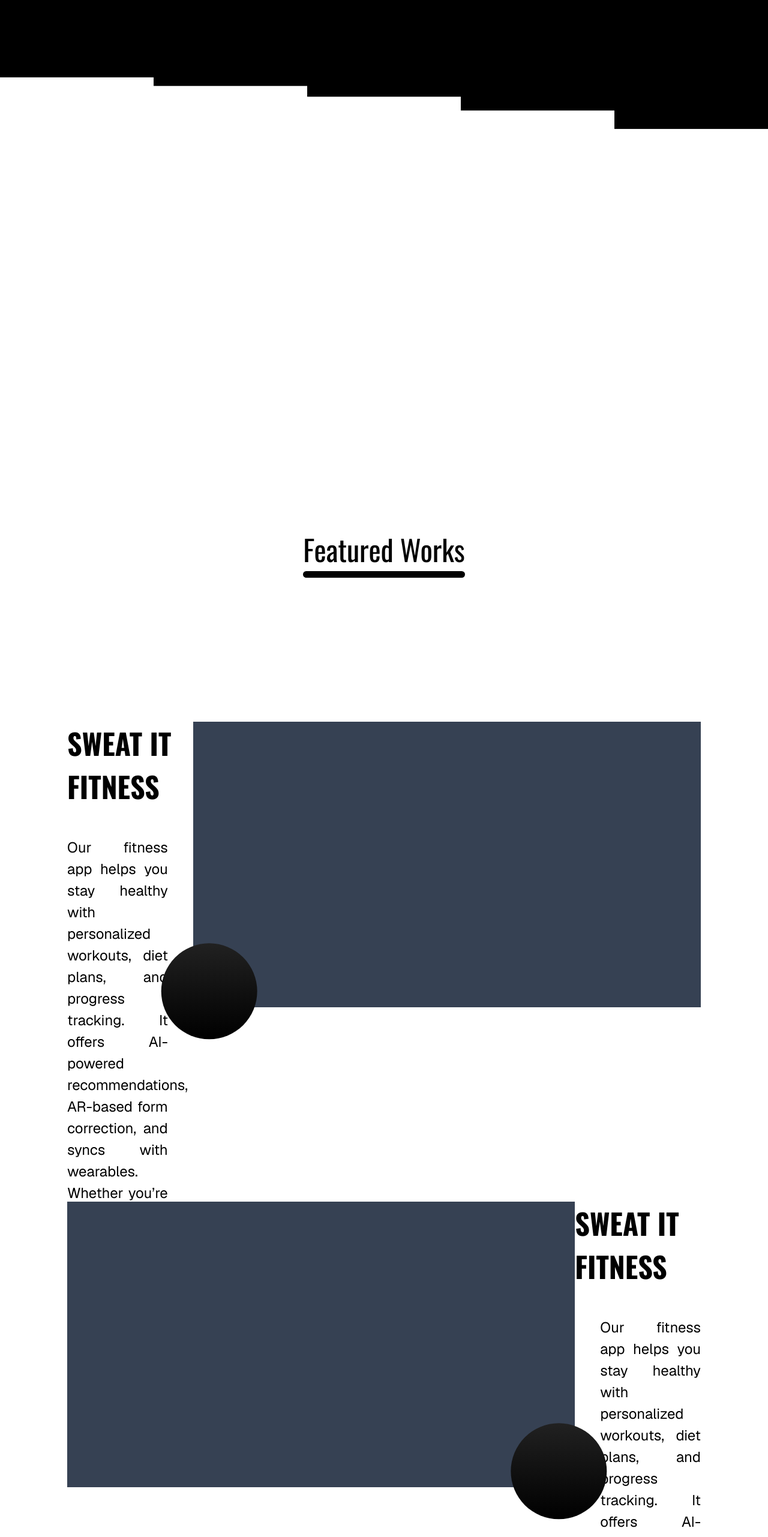
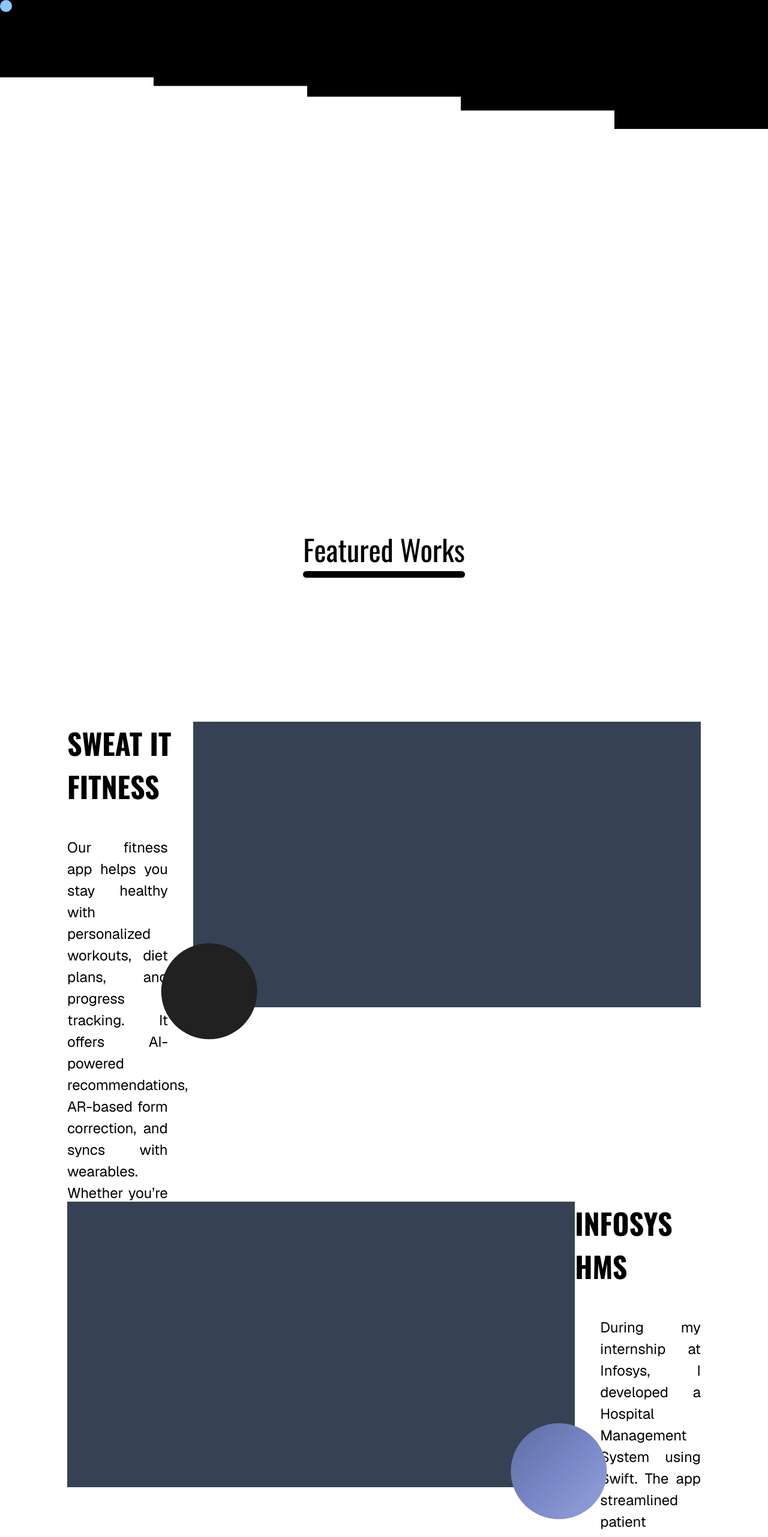
Before and after one commit to jettspanner123/personal-portfolio, a Next.js app: page / in a window 1280 px wide. Shown: the top 2562 px of the page at 60% size. Built offline with nearby package versions, Linux system fonts and the light colour scheme; a web font is replaced by a local one.

Commit message:
added some shit

```diff
--- a/app/constants/ui_constants.ts
+++ b/app/constants/ui_constants.ts
@@ -54,4 +54,6 @@
     appTransparentGradient: string = `linear-gradient(to bottom, transparent 0%, transparent 0%)`;
     appGreenGradient: string = `linear-gradient(to bottom, ${ApplicationColor.current.appGreenLight} 0%, ${ApplicationColor.current.appGreenDark} 100%)`;
     appThanosGradient: string = `linear-gradient(to bottom, ${ApplicationColor.current.appThanosLight} 0%, ${ApplicationColor.current.appThanosDark} 100%)`;
+    infosysHMSApp: string = `linear-gradient(135deg, #5F6CA0, #7886C7, #94A2DA)`
+
 }
--- a/app/page.tsx
+++ b/app/page.tsx
@@ -3,6 +3,7 @@
 import LandingSection from "../app/ui_components/home_components/home_sections/LandingSection";
 import InitialLoader from "@/app/ui_components/landing_loader/InitialLoader";
 import FeaturedWorksSection from "@/app/ui_components/home_components/home_sections/FeaturedWorksSection";
+import CustomMouse from "@/app/ui_components/custom_mouse/CustomMouse";
 
 export default function Home(): React.JSX.Element {
 
@@ -18,6 +19,9 @@
         <React.Fragment>
             <main className={`w-screen relative min-h-screen bg-black`}>
 
+                {/*MARK: Custom Mouse*/}
+                <CustomMouse />
+
                 {/*MARK: Loading Screen*/}
                 <InitialLoader/>
 
--- /dev/null
+++ b/app/stores/mouse_store.ts
@@ -0,0 +1,26 @@
+import {create, StoreApi, UseBoundStore} from "zustand";
+
+export enum MouseHoverStateOptions {
+    None=0,
+    Link = 1,
+}
+
+interface MouseHoverStateInterface {
+    mouseHoverState: MouseHoverStateOptions;
+    setMouseHoverState: (state: MouseHoverStateOptions) => void;
+    mouseSize: number;
+    setMouseSize: (size: number) => void;
+    toggleFor: (type: MouseHoverStateOptions) => void;
+}
+
+export const useMouseHoverState: UseBoundStore<StoreApi<MouseHoverStateInterface>> = create<MouseHoverStateInterface>((set) => ({
+    mouseHoverState: MouseHoverStateOptions.None,
+    setMouseHoverState: (state: MouseHoverStateOptions) => set({mouseHoverState: state}),
+    mouseSize: 20,
+    setMouseSize: (size: number) => set({mouseSize: size}),
+    toggleFor: (type: MouseHoverStateOptions) => set((state) => ({
+        mouseHoverState: state.mouseHoverState == type ? MouseHoverStateOptions.None : type,
+        mouseSize: state.mouseSize === 20 ? 100 : 20
+    }))
+
+}))
--- /dev/null
+++ b/app/ui_components/custom_mouse/CustomMouse.tsx
@@ -0,0 +1,42 @@
+import React from "react";
+import {MouseHoverStateOptions, useMouseHoverState} from "@/app/stores/mouse_store";
+import {AnimatePresence, motion} from "framer-motion";
+import {springOptions} from "@/app/constants/animation_constants";
+import {GrLinkNext} from "react-icons/gr";
+
+
+export default function CustomMouse(): React.ReactElement {
+
+    const {mouseSize, mouseHoverState} = useMouseHoverState();
+
+    const [mousePosition, setMousePosition] = React.useState<{ x: number; y: number }>({x: 0, y: 0});
+
+    React.useEffect((): () => void => {
+        window.addEventListener("mousemove", (event: MouseEvent) => {
+            setMousePosition({x: event.clientX - (mouseSize / 2), y: event.clientY - (mouseSize / 2)});
+        })
+
+        return () => window.removeEventListener("mousemove", () => {
+        });
+    }, [mouseSize]);
+    return (
+        <motion.div
+            animate={{x: mousePosition.x, y: mousePosition.y, height: mouseSize}}
+            transition={{
+                ...springOptions,
+            }}
+            className={`aspect-square rounded-full flex justify-center items-center fixed z-[1000] bg-blue-300 pointer-events-none`}>
+            <AnimatePresence mode={"wait"}>
+                {mouseHoverState === MouseHoverStateOptions.Link && (
+                    <motion.div
+                        animate={{scale: 1, rotate: -40}}
+                        initial={{scale: 0, rotate: -90}}
+                        exit={{scale: 0, rotate: -90}}
+                    >
+                        <GrLinkNext size={20}/>
+                    </motion.div>
+                )}
+            </AnimatePresence>
+        </motion.div>
+    )
+}
--- a/app/ui_components/home_components/home_sections/FeaturedWorksSection.tsx
+++ b/app/ui_components/home_components/home_sections/FeaturedWorksSection.tsx
@@ -3,9 +3,13 @@
 import {springOptions} from "@/app/constants/animation_constants";
 import ProjectViewCards from "@/app/ui_components/home_components/home_sections/project_view_card";
 import ReverseProjectViewCards from "@/app/ui_components/home_components/home_sections/reverse_project_view_card";
+import {MouseHoverStateOptions, useMouseHoverState} from "@/app/stores/mouse_store";
+import {ApplicationColor, ApplicationLinearGradient} from "@/app/constants/ui_constants";
 
 
 export default function FeaturedWorksSection(): React.ReactElement {
+
+    const {toggleFor, mouseHoverState, mouseSize} = useMouseHoverState();
 
     const sectionRef: React.RefObject<HTMLElement | null> = React.useRef(null);
 
@@ -16,6 +20,11 @@
 
 
     const headingUnderlineWidth = useTransform(scrollYProgress, [0, 0.5], ["0%", "100%"]);
+
+
+    React.useEffect(() => {
+        console.log(mouseHoverState, mouseSize);
+    }, [mouseHoverState, mouseSize]);
 
 
     return (
@@ -55,18 +64,29 @@
                     <h1 className={`text-[3rem] !pt-[5rem] inline-block`}>
                         Featured Works
 
-                        <motion.div style={{ width: headingUnderlineWidth, transformOrigin: "center" }} className={`w-full h-[11px] bg-black rounded-full`}/>
+                        <motion.div style={{width: headingUnderlineWidth, transformOrigin: "center"}}
+                                    className={`w-full h-[11px] bg-black rounded-full`}/>
                     </h1>
                 </div>
 
 
-
                 {/*MARK: First project*/}
-                <ProjectViewCards/>
-                <ReverseProjectViewCards />
+                <ProjectViewCards
+                    heading={"Sweat It Fitness"}
+                    body={"Our fitness app helps you stay healthy with personalized workouts, diet plans, and progress tracking. It offers AI-powered recommendations, AR-based form correction, and syncs with wearables. Whether you’re a beginner or advanced, the app adapts to your needs and keeps you motivated every step of the way."}
+                    iconBackground={ApplicationColor.current.appDarkBG}
+                />
+                <ReverseProjectViewCards
+                    heading={"Infosys HMS"}
+                    body={"During my internship at Infosys, I developed a Hospital Management System using Swift. The app streamlined patient registration, appointment scheduling, and medical record management. It featured a clean UI, real-time data updates, and secure data handling, enhancing operational efficiency and improving the overall hospital workflow experience."}
+                    iconBackground={ApplicationLinearGradient.current.infosysHMSApp}
+                />
 
 
-                <div className={`w-full h-[50rem]`}>
+                <div
+                    onMouseEnter={() => toggleFor(MouseHoverStateOptions.Link)}
+                    onMouseLeave={() => toggleFor(MouseHoverStateOptions.Link)}
+                    className={`w-full bg-red-300 h-[50rem]`}>
 
                 </div>
 
--- a/app/ui_components/home_components/home_sections/project_view_card.tsx
+++ b/app/ui_components/home_components/home_sections/project_view_card.tsx
@@ -1,10 +1,27 @@
 import React from "react";
-import {motion, useSpring, useTransform, useScroll} from "framer-motion";
+import {motion, useScroll, useSpring, useTransform} from "framer-motion";
 import {springOptions} from "@/app/constants/animation_constants";
-import {ApplicationLinearGradient} from "@/app/constants/ui_constants";
+import {StaticImageData} from "next/image";
+import {MouseHoverStateOptions, useMouseHoverState} from "@/app/stores/mouse_store";
 
-export default function ProjectViewCards(): React.ReactElement {
+interface ProjectViewCardProps {
+    heading: string;
+    body: string;
+    image?: StaticImageData;
+    icon?: StaticImageData;
+    iconBackground: string;
+    link?: string;
+}
 
+export default function ProjectViewCards({
+                                             heading,
+                                             body,
+                                             image,
+                                             icon,
+                                             iconBackground,
+                                             link
+                                         }: ProjectViewCardProps): React.ReactElement {
+    const {toggleFor} = useMouseHoverState();
 
     const firstProjectRef: React.RefObject<HTMLDivElement | null> = React.useRef(null);
     const {scrollYProgress: firstProjectScrollProgress} = useScroll({
@@ -18,17 +35,26 @@
         firstProjectSecondImage: useSpring(useTransform(firstProjectScrollProgress, [0.5, 1], [0, 1]), springOptions),
     };
     return (
-        <div ref={firstProjectRef}
-             className={`w-full !px-[7rem] h-[35rem] flex justify-between items-center !mt-[15rem]`}>
+        <div
+            onMouseEnter={() => {
+                toggleFor(MouseHoverStateOptions.Link)
+            }}
+            onMouseLeave={() => {
+                toggleFor(MouseHoverStateOptions.Link)
+            }}
+            onClick={() => {
+                window.open(link, '_blank');
+            }}
+            ref={firstProjectRef}
+            className={`w-full !px-[7rem] h-[35rem] flex justify-between items-center !mt-[15rem]`}>
             <div className={`flex-1 h-full flex flex-col`}>
-                <h1 className={`font-bold text-[3rem] uppercase oswald`}>Sweat It Fitness</h1>
+                <h1 className={`font-bold text-[3rem] uppercase oswald`}>
+                    {heading}
+                </h1>
 
 
                 <p className={`text-[1.5rem] geist w-[80%] text-justify !mt-[3rem]`}>
-                    Our fitness app helps you stay healthy with personalized workouts, diet plans, and progress
-                    tracking. It offers AI-powered recommendations, AR-based form correction, and syncs with
-                    wearables. Whether you’re a beginner or advanced, the app adapts to your needs and keeps you
-                    motivated every step of the way.
+                    {body}
                 </p>
 
             </div>
@@ -48,7 +74,7 @@
                     <motion.div
                         style={{
                             scale: projectImagesScaleAnimation.firstProjectSecondImage,
-                            background: ApplicationLinearGradient.current.appBackground,
+                            background: iconBackground
                         }}
                         className={`h-[10rem] aspect-square rounded-full absolute bottom-0 translate-y-1/3 -translate-x-1/3`}>
 
--- a/app/ui_components/home_components/home_sections/reverse_project_view_card.tsx
+++ b/app/ui_components/home_components/home_sections/reverse_project_view_card.tsx
@@ -1,11 +1,29 @@
 import React from "react";
-import {motion, useSpring, useTransform, useScroll} from "framer-motion";
+import {motion, useScroll, useSpring, useTransform} from "framer-motion";
 import {springOptions} from "@/app/constants/animation_constants";
-import {ApplicationLinearGradient} from "@/app/constants/ui_constants";
+import {StaticImageData} from "next/image";
+import {MouseHoverStateOptions, useMouseHoverState} from "@/app/stores/mouse_store";
 
-export default function ReverseProjectViewCards(): React.ReactElement {
+interface ReverseProjectViewCardProps {
+    heading: string;
+    body: string;
+    image?: StaticImageData;
+    icon?: StaticImageData;
+    iconBackground: string;
+    link?: string;
+}
+
+export default function ReverseProjectViewCards({
+                                                    heading,
+                                                    body,
+                                                    image,
+                                                    icon,
+                                                    iconBackground,
+                                                    link
+                                                }: ReverseProjectViewCardProps): React.ReactElement {
 
 
+    const {toggleFor} = useMouseHoverState();
     const firstProjectRef: React.RefObject<HTMLDivElement | null> = React.useRef(null);
     const {scrollYProgress: firstProjectScrollProgress} = useScroll({
         target: firstProjectRef,
@@ -18,8 +36,18 @@
         firstProjectSecondImage: useSpring(useTransform(firstProjectScrollProgress, [0, 1], [0, 1]), springOptions),
     };
     return (
-        <div ref={firstProjectRef}
-             className={`w-full !px-[7rem] h-[35rem] flex justify-between items-center !mt-[15rem]`}>
+        <div
+            onMouseEnter={() => {
+                toggleFor(MouseHoverStateOptions.Link)
+            }}
+            onMouseLeave={() => {
+                toggleFor(MouseHoverStateOptions.Link)
+            }}
+            onClick={() => {
+                window.open(link, '_blank');
+            }}
+            ref={firstProjectRef}
+            className={`w-full !px-[7rem] h-[35rem] flex justify-between items-center !mt-[15rem]`}>
 
 
             {/*MARK: Image view*/}
@@ -37,7 +65,7 @@
                     <motion.div
                         style={{
                             scale: projectImagesScaleAnimation.firstProjectSecondImage,
-                            background: ApplicationLinearGradient.current.appBackground,
+                            background: iconBackground
                         }}
                         className={`h-[10rem] aspect-square rounded-full absolute bottom-0 right-0 translate-y-1/3 translate-x-1/3`}>
 
@@ -50,17 +78,14 @@
             </div>
 
 
-
-
             {/*MARK: Content View*/}
             <div className={`flex-1 h-full flex flex-col items-end`}>
-                <h1 className={`font-bold text-[3rem] uppercase oswald`}>Sweat It Fitness</h1>
+                <h1 className={`font-bold text-[3rem] uppercase oswald`}>
+                    {heading}
+                </h1>
 
                 <p className={`text-[1.5rem] w-[80%] geist text-justify !mt-[3rem]`}>
-                    Our fitness app helps you stay healthy with personalized workouts, diet plans, and progress
-                    tracking. It offers AI-powered recommendations, AR-based form correction, and syncs with
-                    wearables. Whether you’re a beginner or advanced, the app adapts to your needs and keeps you
-                    motivated every step of the way.
+                    {body}
                 </p>
 
             </div>
--- /dev/null
+++ b/app/ui_components/magnetic_mouse/MagneticMouse.tsx
@@ -0,0 +1,40 @@
+import React from "react";
+import {motion} from "framer-motion";
+
+interface MouseMagneticProps {
+    children: React.ReactNode;
+}
+
+export default function MouseMagnetic({children}: MouseMagneticProps): React.JSX.Element {
+
+    const [mousePosition, setMousePosition] = React.useState<{ x: number, y: number }>({x: 0, y: 0});
+
+    const elementRef: React.RefObject<HTMLDivElement | null> = React.useRef(null);
+
+    function mouseMoveHandler(e: React.MouseEvent<HTMLDivElement>): void {
+        if (!elementRef.current) return;
+        const {clientX, clientY} = e;
+        const {height, width, left, top} = elementRef.current.getBoundingClientRect();
+
+        const x: number = clientX - (left + width / 2);
+        const y: number = clientY - (top + height / 2);
+
+        setMousePosition({x, y});
+    }
+
+    function mouseLeaveHandler(e: React.MouseEvent<HTMLDivElement>): void {
+        setMousePosition({x: 0, y: 0});
+    }
+
+    return (
+        <motion.div
+            onMouseMove={mouseMoveHandler}
+            onMouseLeave={mouseLeaveHandler}
+            ref={elementRef}
+            animate={{ x: mousePosition.x, y: mousePosition.y }}
+            transition={{ mass: 3, stiffness: 20, duration: 0.4 }}
+        >
+            {children}
+        </motion.div>
+    )
+}
--- a/package.json
+++ b/package.json
@@ -13,7 +13,9 @@
     "locomotive-scroll": "^5.0.0-beta.21",
     "next": "15.3.3",
     "react": "^19.0.0",
-    "react-dom": "^19.0.0"
+    "react-dom": "^19.0.0",
+    "react-icons": "^5.5.0",
+    "zustand": "^5.0.5"
   },
   "devDependencies": {
     "@tailwindcss/postcss": "^4",
```
Also changed, not shown: 1 other file (tests, documents, lock files or other folders).
